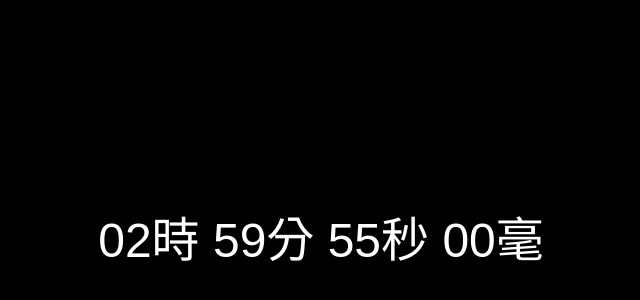
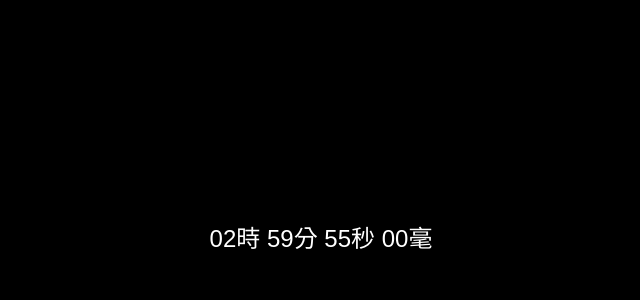
Before and after one commit to huber0203/countdown, a plain HTML site: page index.html in a window 1280 px wide. Shown: the part 164-464 px from the top of the page, without its empty margins (319-959 px from the left). Drawn offline with Linux system fonts and the light colour scheme.

Commit message:
Update index.html

```diff
--- a/index.html
+++ b/index.html
@@ -14,14 +14,14 @@
             background-color: black; /* Background color set to black */
         }
         .timer {
-            font-size: 1.5em; /* Default font size */
+            font-size: 2em; /* Default font size */
             color: white; /* Text color set to white */
             font-family: '黑体', Arial, sans-serif;
         }
     </style>
 </head>
 <body>
-    <div class="timer" id="timer" style="font-size: 3em;"></div> <!-- Adjust font size here -->
+    <div class="timer" id="timer" style="font-size: 1.5em;"></div> <!-- Adjust font size here -->
     <script>
         function startCountdown() {
             var now = new Date();
```
